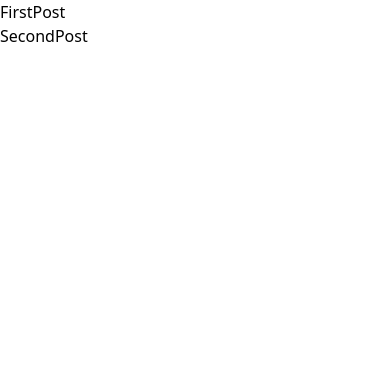
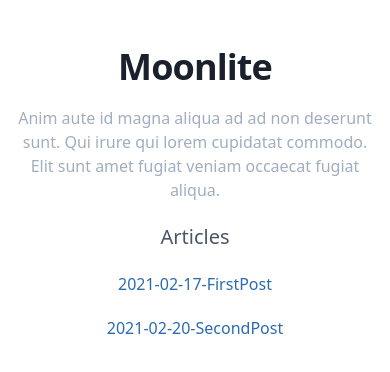
Before and after one commit to ZachWunder/Moonlite-Knowledge-Base, a Next.js app: page / in a window 390 px wide. Shown: the top 372 px of the page. Built offline with nearby package versions, Linux system fonts and the light colour scheme; what @tailwindcss/typography would draw is missing.

Commit message:
Add preliminary styling to front page and posts

```diff
--- a/src/pages/index.tsx
+++ b/src/pages/index.tsx
@@ -1,4 +1,6 @@
 import { promises as fsPromises } from 'fs';
+
+import Link from 'next/link';
 
 interface Post {
   slug: string;
@@ -12,11 +14,25 @@ interface IndexProps {
 
 export default function Home(props: IndexProps) {
   return (
-    <div>
-      {props.postList.map((post) => (
-        <h1 key={post.title}>{post.title}</h1>
-      ))}
-    </div>
+    <main className="text-center mt-10 mx-auto max-w-7xl px-4 sm:mt-12 sm:px-6 md:mt-16 lg:mt-20 lg:px-8 xl:mt-28">
+      <div>
+        <h1 className="text-4xl tracking-tight font-extrabold text-gray-900 sm:text-5xl md:text-6xl">
+          <span className="block xl:inline">Moonlite</span>
+        </h1>
+        <p className="mt-3 text-base text-gray-500 sm:mt-5 sm:text-lg sm:max-w-xl sm:mx-auto md:mt-5 md:text-xl">
+          Anim aute id magna aliqua ad ad non deserunt sunt. Qui irure qui lorem cupidatat commodo.
+          Elit sunt amet fugiat veniam occaecat fugiat aliqua.
+        </p>
+      </div>
+      <div className="flex flex-col mt-5 ">
+        <h2 className="text-xl font-medium text-gray-700">Articles</h2>
+        {props.postList.map((post) => (
+          <Link href={`posts/${post.slug}`}>
+            <a className="mt-5">{post.slug}</a>
+          </Link>
+        ))}
+      </div>
+    </main>
   );
 }
 
@@ -42,3 +58,6 @@ export async function getStaticProps() {
     },
   };
 }
+// {/* {props.postList.map((post) => (
+//   <h1 key={post.title}>{post.title}</h1>
+// ))} */}
--- a/src/pages/posts/[slug].tsx
+++ b/src/pages/posts/[slug].tsx
@@ -1,4 +1,6 @@
 import { promises as fsPromises } from 'fs';
+
+import Link from 'next/link';
 
 import { Markdown } from '../../utils/Markdown';
 
@@ -35,7 +37,7 @@ export async function getStaticPaths() {
 
 export async function getStaticProps({ params }: { params: SlugProps }) {
   const [year, month, day, ...rest] = params.slug.split('-');
-  const createdAt = new Date(`${year} ${month} ${day}`).getTime();
+  const createdAt = new Date(`${year} ${month} ${day}`).toLocaleDateString('en-US');
   const title = rest.join(' ');
 
   const content = await fsPromises.readFile(
@@ -57,7 +59,13 @@ export async function getStaticProps({ params }: { params: SlugProps }) {
 
 export default function Post(props: PostProps) {
   return (
-    <div>
+    <div className="flex flex-col">
+      <Link href="/">
+        <a className="mx-auto text-4xl tracking-tight font-extrabold text-gray-900">Moonlite</a>
+      </Link>
+      <p>{props.post.title}</p>
+      <p>{props.post.createdAt}</p>
+      <p>Author: Moonlite</p>
       <Markdown markdown={props.post.content} />
     </div>
   );
```
